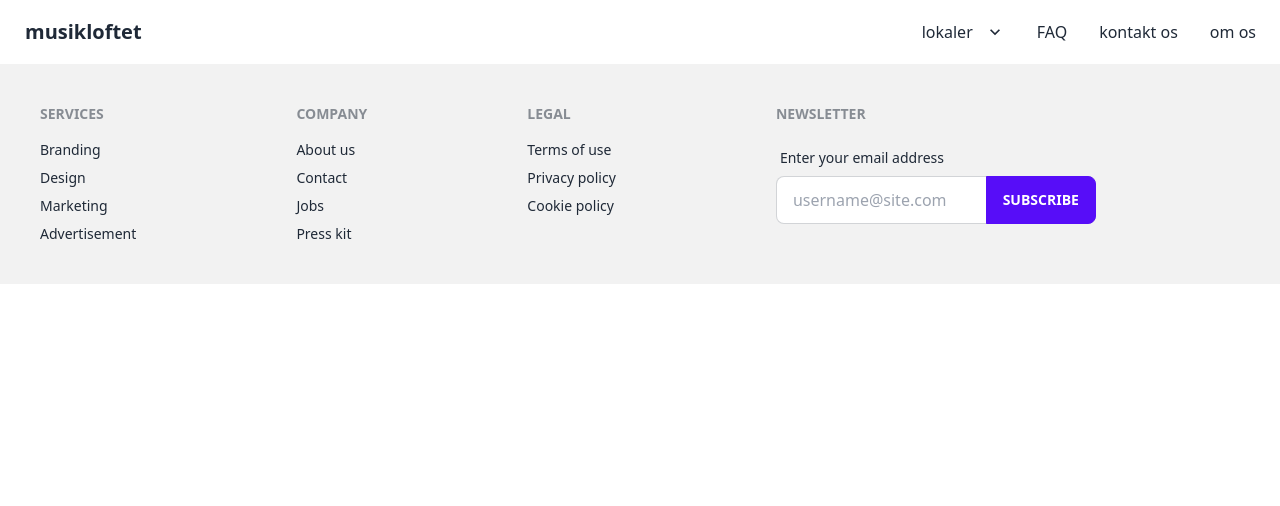
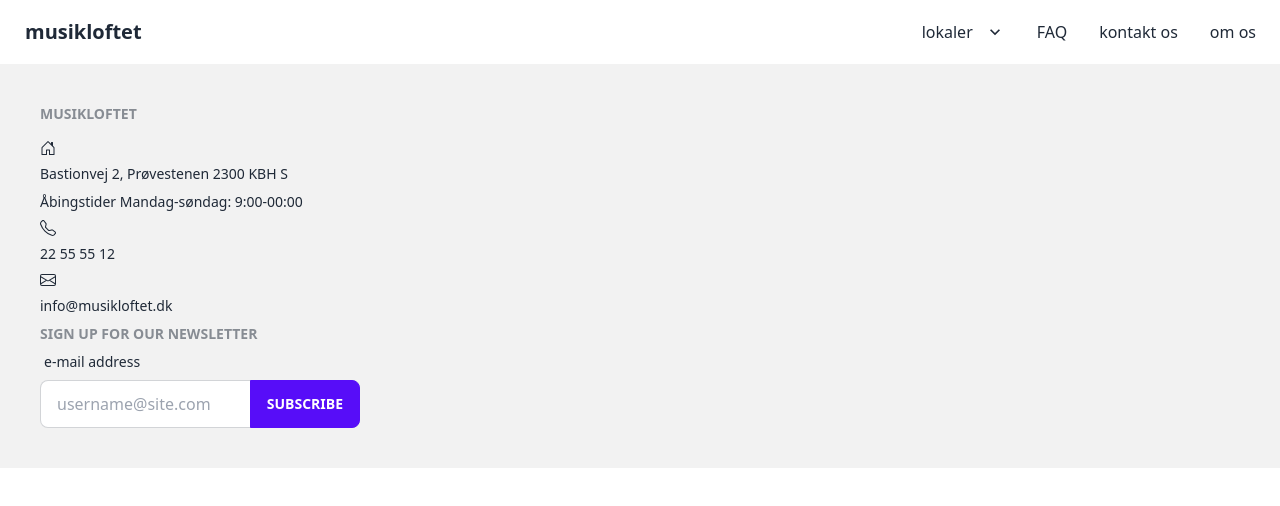
Before and after one commit to fahm0049/musikloftet-new, a website built with Parcel: page src/index.html in a window 1280 px wide. Built offline with nearby package versions, Linux system fonts and the light colour scheme.

Commit message:
footer change

```diff
--- a/src/index.html
+++ b/src/index.html
@@ -34,32 +34,27 @@
         </ul>
       </div>
     </div>
+
      <footer class="p-10 footer bg-base-200 text-base-content">
   <div>
-    <span class="footer-title">Services</span>
-    <a class="link link-hover">Branding</a>
-    <a class="link link-hover">Design</a>
-    <a class="link link-hover">Marketing</a>
-    <a class="link link-hover">Advertisement</a>
-  </div>
+    <span class="footer-title">Musikloftet</span>
+    <svg xmlns="http://www.w3.org/2000/svg" width="16" height="16" fill="currentColor" class="bi bi-house-door" viewBox="0 0 16 16">
+  <path d="M8.354 1.146a.5.5 0 0 0-.708 0l-6 6A.5.5 0 0 0 1.5 7.5v7a.5.5 0 0 0 .5.5h4.5a.5.5 0 0 0 .5-.5v-4h2v4a.5.5 0 0 0 .5.5H14a.5.5 0 0 0 .5-.5v-7a.5.5 0 0 0-.146-.354L13 5.793V2.5a.5.5 0 0 0-.5-.5h-1a.5.5 0 0 0-.5.5v1.293L8.354 1.146zM2.5 14V7.707l5.5-5.5 5.5 5.5V14H10v-4a.5.5 0 0 0-.5-.5h-3a.5.5 0 0 0-.5.5v4H2.5z"/>
+</svg><span>Bastionvej 2, Prøvestenen
+      2300 KBH S</span>
+    <span>Åbingstider
+      Mandag-søndag: 9:00-00:00</span>
+  <svg xmlns="http://www.w3.org/2000/svg" width="16" height="16" fill="currentColor" class="bi bi-telephone" viewBox="0 0 16 16">
+  <path d="M3.654 1.328a.678.678 0 0 0-1.015-.063L1.605 2.3c-.483.484-.661 1.169-.45 1.77a17.568 17.568 0 0 0 4.168 6.608 17.569 17.569 0 0 0 6.608 4.168c.601.211 1.286.033 1.77-.45l1.034-1.034a.678.678 0 0 0-.063-1.015l-2.307-1.794a.678.678 0 0 0-.58-.122l-2.19.547a1.745 1.745 0 0 1-1.657-.459L5.482 8.062a1.745 1.745 0 0 1-.46-1.657l.548-2.19a.678.678 0 0 0-.122-.58L3.654 1.328zM1.884.511a1.745 1.745 0 0 1 2.612.163L6.29 2.98c.329.423.445.974.315 1.494l-.547 2.19a.678.678 0 0 0 .178.643l2.457 2.457a.678.678 0 0 0 .644.178l2.189-.547a1.745 1.745 0 0 1 1.494.315l2.306 1.794c.829.645.905 1.87.163 2.611l-1.034 1.034c-.74.74-1.846 1.065-2.877.702a18.634 18.634 0 0 1-7.01-4.42 18.634 18.634 0 0 1-4.42-7.009c-.362-1.03-.037-2.137.703-2.877L1.885.511z"/>
+</svg> <span> 22 55 55 12</span>
+  <svg xmlns="http://www.w3.org/2000/svg" width="16" height="16" fill="currentColor" class="bi bi-envelope" viewBox="0 0 16 16">
+  <path d="M0 4a2 2 0 0 1 2-2h12a2 2 0 0 1 2 2v8a2 2 0 0 1-2 2H2a2 2 0 0 1-2-2V4zm2-1a1 1 0 0 0-1 1v.217l7 4.2 7-4.2V4a1 1 0 0 0-1-1H2zm13 2.383l-4.758 2.855L15 11.114v-5.73zm-.034 6.878L9.271 8.82 8 9.583 6.728 8.82l-5.694 3.44A1 1 0 0 0 2 13h12a1 1 0 0 0 .966-.739zM1 11.114l4.758-2.876L1 5.383v5.73z"/>
+</svg> <span>info@musikloftet.dk</span>
   <div>
-    <span class="footer-title">Company</span>
-    <a class="link link-hover">About us</a>
-    <a class="link link-hover">Contact</a>
-    <a class="link link-hover">Jobs</a>
-    <a class="link link-hover">Press kit</a>
-  </div>
-  <div>
-    <span class="footer-title">Legal</span>
-    <a class="link link-hover">Terms of use</a>
-    <a class="link link-hover">Privacy policy</a>
-    <a class="link link-hover">Cookie policy</a>
-  </div>
-  <div>
-    <span class="footer-title">Newsletter</span>
+    <span class="footer-title">Sign up for our Newsletter</span>
     <div class="form-control w-80">
       <label class="label">
-        <span class="label-text">Enter your email address</span>
+        <span class="label-text">e-mail address</span>
       </label>
       <div class="relative">
         <input type="text" placeholder="username@site.com" class="w-full pr-16 input input-bordered">
```
